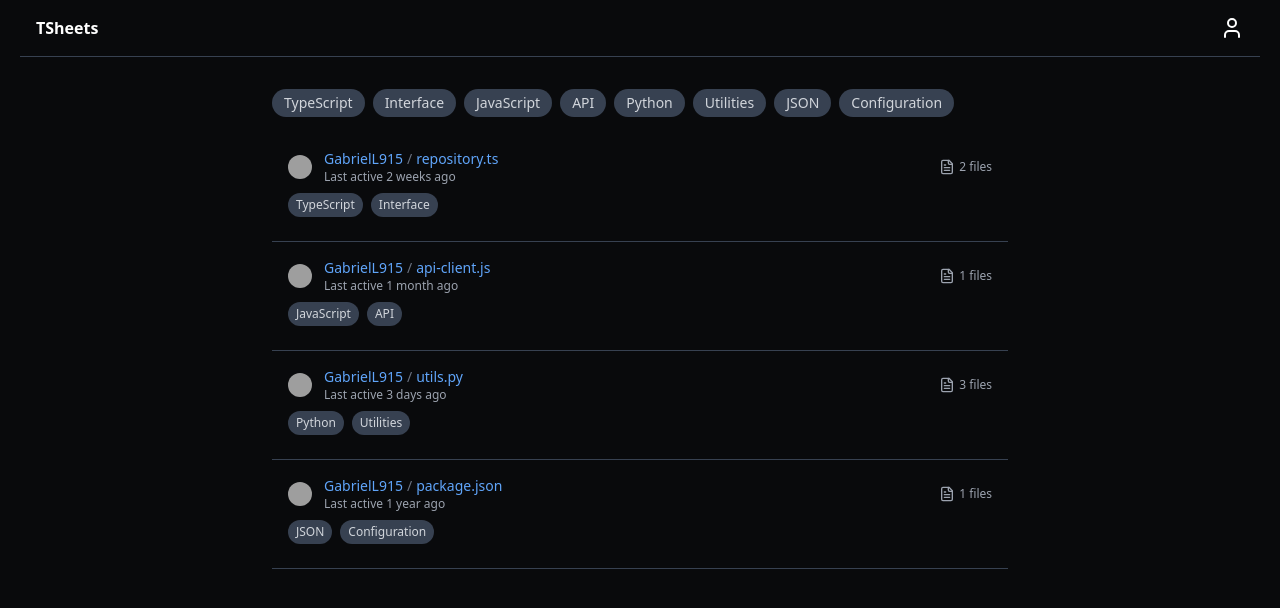
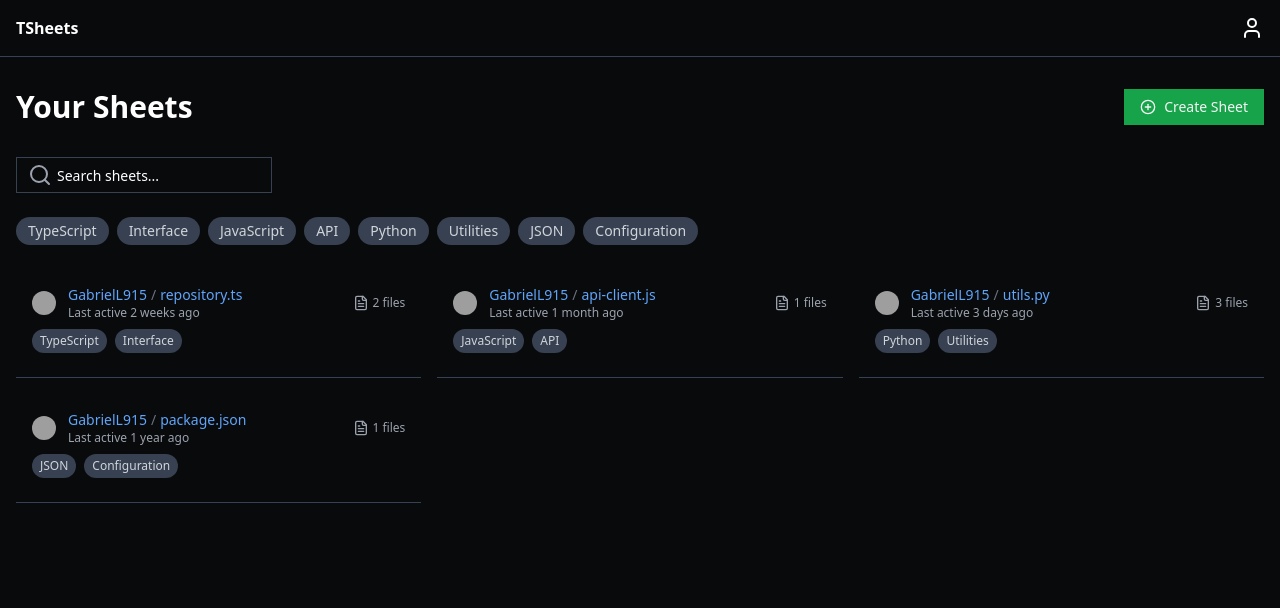
Before and after one commit to GabrielL915/myShared, a React (Vite) app in the folder app/frontend/: page / in a window 1280 px wide. Both pictures are taken after a click on the button "Sign In". Shown: the top 608 px of the page. Built offline with nearby package versions, Linux system fonts and the light colour scheme; grey boxes are pictures that could not be loaded.

Commit message:
refator: refactor sheet page ui and add navigation

```diff
--- a/app/frontend/package.json
+++ b/app/frontend/package.json
@@ -19,6 +19,7 @@
     "lucide-react": "^0.439.0",
     "react": "^18.3.1",
     "react-dom": "^18.3.1",
+    "react-router-dom": "^6.26.2",
     "tailwind-merge": "^2.5.2",
     "tailwindcss-animate": "^1.0.7"
   },
--- a/app/frontend/src/App.tsx
+++ b/app/frontend/src/App.tsx
@@ -1,8 +1,10 @@
-import { useState } from "react";
-import "./App.css";
-import { TopNav } from "./components/feature/TopNav";
-import MainLayout from "./layout/MainLayout";
-import SheetsPage from "./pages/SheetPage";
+import React, { useState } from 'react';
+import { BrowserRouter as Router, Route, Routes, Navigate } from 'react-router-dom';
+import MainLayout from './layout/MainLayout';
+import { TopNav } from './components/feature/TopNav';
+import SheetsPage from './pages/SheetPage';
+import SheetCreation from './components/feature/SheetCreation';
+import SignInPage from './pages/SignInPage';
 
 function App() {
   const [isLoggedIn, setIsLoggedIn] = useState(false);
@@ -10,11 +12,27 @@ function App() {
   const handleSignIn = () => {
     setIsLoggedIn(true);
   };
+
   return (
-    <MainLayout>
-      <TopNav isLoggedIn={isLoggedIn} onSignIn={handleSignIn} />
-      {isLoggedIn && <SheetsPage />}
-    </MainLayout>
+    <Router>
+      <MainLayout>
+        <TopNav isLoggedIn={isLoggedIn} onSignIn={handleSignIn} />
+        <Routes>
+          <Route
+            path="/"
+            element={isLoggedIn ? <SheetsPage /> : <Navigate to="/" />}
+          />
+          <Route
+            path="/create"
+            element={isLoggedIn ? <SheetCreation /> : <Navigate to="/signin" />}
+          />
+          <Route
+            path="/signin"
+            element={!isLoggedIn ? <SignInPage /* onSignIn={handleSignIn} */ /> : <Navigate to="/" />}
+          />
+        </Routes>
+      </MainLayout>
+    </Router>
   );
 }
 
--- a/app/frontend/src/components/feature/SheetCreation.tsx
+++ b/app/frontend/src/components/feature/SheetCreation.tsx
@@ -28,7 +28,7 @@ const SheetCreation = () => {
           Add file
         </Button>
         <Button className="bg-green-600">
-          Create secret gist
+          Create secret sheet
           <ChevronDown size={16} className="ml-1" />
         </Button>
       </div>
--- a/app/frontend/src/pages/SheetPage.tsx
+++ b/app/frontend/src/pages/SheetPage.tsx
@@ -1,5 +1,9 @@
 import { useState, useMemo } from "react";
 import SheetCard from "@/components/feature/SheetCard";
+import { Button } from "@/components/ui/button";
+import { PlusCircle, Search } from "lucide-react";
+import { Input } from "@/components/ui/input";
+import { useNavigate } from "react-router-dom";
 
 interface Sheet {
   username: string;
@@ -48,8 +52,9 @@ const SheetsPage = () => {
     ],
     []
   );
-
+  const navigate = useNavigate();
   const [filterTags, setFilterTags] = useState<string[]>([]);
+  const [searchQuery, setSearchQuery] = useState("");
 
   const allTags = useMemo(() => {
     const tagSet = new Set<string>();
@@ -58,11 +63,11 @@ const SheetsPage = () => {
   }, [sheets]);
 
   const filteredSheets = useMemo(() => {
-    if (filterTags.length === 0) return sheets;
     return sheets.filter((sheet) =>
-      filterTags.every((tag) => sheet.tags.includes(tag))
+      (filterTags.length === 0 || filterTags.every((tag) => sheet.tags.includes(tag))) &&
+      (searchQuery === "" || sheet.repoName.toLowerCase().includes(searchQuery.toLowerCase()))
     );
-  }, [sheets, filterTags]);
+  }, [sheets, filterTags, searchQuery]);
 
   const toggleTag = (tag: string) => {
     setFilterTags((prev) =>
@@ -70,29 +75,61 @@ const SheetsPage = () => {
     );
   };
 
+  const handleCreateSheet = () => {
+    navigate("/create");
+  };
+
   return (
-    <div className="min-h-screen text-white flex flex-col items-center">
-      <main className="container mx-auto mt-8 px-4 max-w-3xl w-full">
-        <div className="mb-4 flex flex-wrap gap-2">
+    <div className="min-h-screen text-white">
+      <main className="container mx-auto py-8 px-4">
+        <div className="mb-8 flex justify-between items-center">
+          <h1 className="text-3xl font-bold">Your Sheets</h1>
+          <Button onClick={handleCreateSheet} className="bg-green-600 hover:bg-green-700">
+            <PlusCircle className="mr-2 h-4 w-4" />
+            Create Sheet
+          </Button>
+        </div>
+
+        <div className="mb-6 flex items-center space-x-4">
+          <div className="relative flex-grow">
+            <Search className="absolute left-3 top-1/2 transform -translate-y-1/2 text-gray-400" />
+            <Input
+              type="text"
+              placeholder="Search sheets..."
+              className="pl-10 border-gray-700 text-white"
+              value={searchQuery}
+              onChange={(e) => setSearchQuery(e.target.value)}
+            />
+          </div>
+        </div>
+
+        <div className="mb-6 flex flex-wrap gap-2">
           {allTags.map((tag) => (
             <button
               key={tag}
               onClick={() => toggleTag(tag)}
-              className={`px-3 py-1 rounded-full text-sm ${
+              className={`px-3 py-1 rounded-full text-sm transition-colors ${
                 filterTags.includes(tag)
                   ? "bg-blue-500 text-white"
-                  : "bg-gray-700 text-gray-300"
+                  : "bg-gray-700 text-gray-300 hover:bg-gray-600"
               }`}
             >
               {tag}
             </button>
           ))}
         </div>
-        <div className="rounded-lg overflow-hidden">
+
+        <div className="grid gap-4 md:grid-cols-2 lg:grid-cols-3">
           {filteredSheets.map((sheet, index) => (
             <SheetCard key={index} {...sheet} />
           ))}
         </div>
+
+        {filteredSheets.length === 0 && (
+          <div className="text-center py-8 text-gray-400">
+            No sheets found. Try adjusting your search or filters.
+          </div>
+        )}
       </main>
     </div>
   );
--- /dev/null
+++ b/app/frontend/src/pages/SignInPage.tsx
@@ -0,0 +1,8 @@
+const SheetsPage = () => {
+  return (
+    <div>
+      <h1>Sheets</h1>
+    </div>
+  );
+};
+export default SheetsPage;
```
Also changed, not shown: app/frontend/src/pages/SheetCreation.tsx (added), 2 other files (tests, documents, lock files or other folders).
